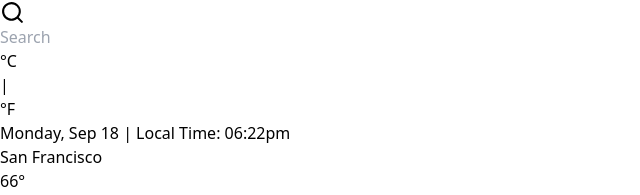
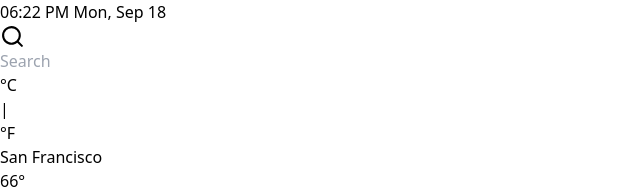
Before and after one commit to pan-cynthia/weather, a React (Vite) app: page / in a window 1280 px wide. Shown: the top 195 px of the page, without its empty margins (0-640 px from the left). Built offline with nearby package versions, Linux system fonts and the light colour scheme.

Commit message:
move date and time position

```diff
--- a/src/App.jsx
+++ b/src/App.jsx
@@ -5,12 +5,14 @@ import Forecast from './components/Forecast.jsx'
 
 function App() {
   return (
-    <div className='mx-auto max-w-screen-lg m-5 px-32 py-5 rounded-lg bg-gradient-to-br from-[#2f99e5] to-[#3172af] h-fit shadow-xl shadow-gray-400'>
-      <Search/>
+    <div className='mx-auto max-w-screen-lg rounded-lg bg-gradient-to-br from-[#2f99e5] to-[#3172af] h-fit shadow-xl shadow-gray-400'>
       <DateTime/>
-      <Details/>
-      <Forecast title='Hourly Forecast'/>
-      <Forecast title='Daily Forecast'/>
+      <div className='px-32 pb-5'>
+        <Search/>
+        <Details/>
+        <Forecast title='Hourly Forecast'/>
+        <Forecast title='Daily Forecast'/>
+      </div>
     </div>
   )
 }
--- a/src/components/DateTime.jsx
+++ b/src/components/DateTime.jsx
@@ -2,7 +2,7 @@ import React from 'react'
 
 function DateTime() {
   return (
-    <div className='flex justify-center items-center text-white'>Monday, Sep 18 | Local Time: 06:22pm</div>
+    <div className='flex m-2 p-3 text-white'>06:22 PM Mon, Sep 18</div>
   )
 }
 
```
